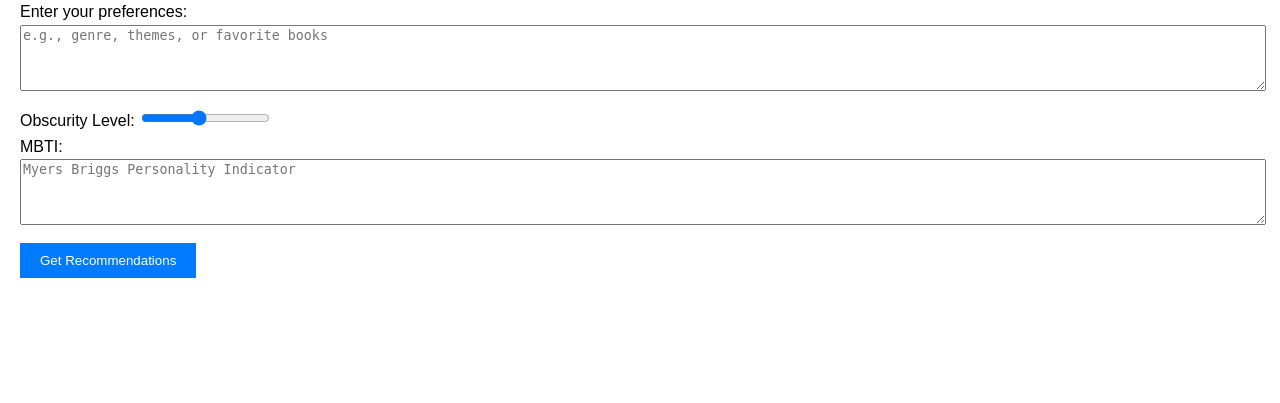
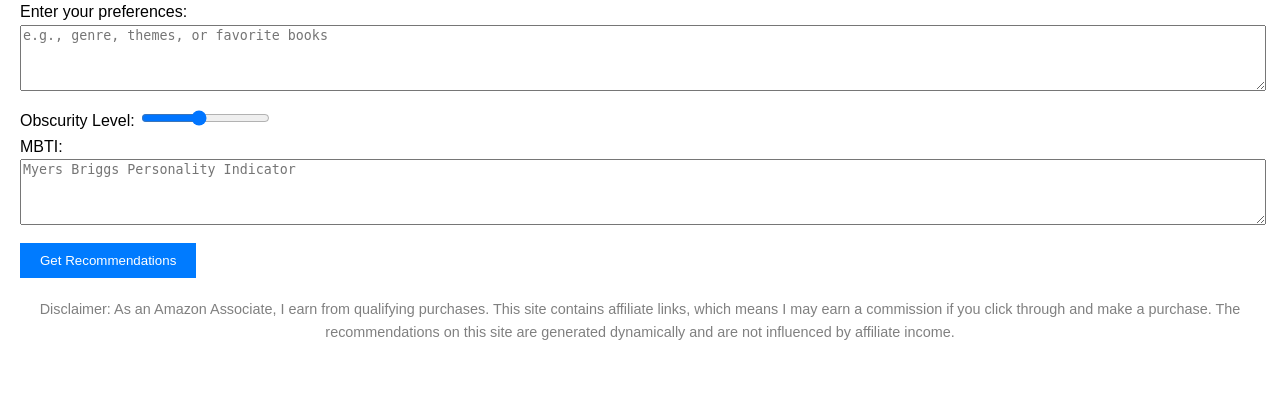
Before and after one commit to ferraijv/book_recommendation, a Flask app: page / in a window 1280 px wide. Shown: the part 95-498 px from the top of the page. Run offline with Flask 3, Linux system fonts and the light colour scheme; parts of the project's set-up code (start-up, migrations or seed data) failed here and were passed over.

Commit message:
added amazon tracking

```diff
--- a/app.py
+++ b/app.py
@@ -76,7 +76,7 @@ def get_amazon_search_link(title, author):
     """Generate a basic Amazon search link using the book title and author."""
     base_url = "https://www.amazon.com/s"
     query = f"{title} {author}".replace(" ", "+")
-    return f"{base_url}?k={query}"
+    return f"{base_url}?k={query}&tag=bookrecom0e1f-20"  # TODO parameterize the tag
 
 
 # Example usage (in your main app code):
--- a/templates/index.html
+++ b/templates/index.html
@@ -62,5 +62,10 @@
             {% endfor %}
         </div>
     {% endif %}
+<footer>
+  <p style="font-size: 0.9em; color: gray; text-align: center; margin-top: 20px;">
+    Disclaimer: As an Amazon Associate, I earn from qualifying purchases. This site contains affiliate links, which means I may earn a commission if you click through and make a purchase. The recommendations on this site are generated dynamically and are not influenced by affiliate income.
+  </p>
+</footer>
 </body>
 </html>
```
